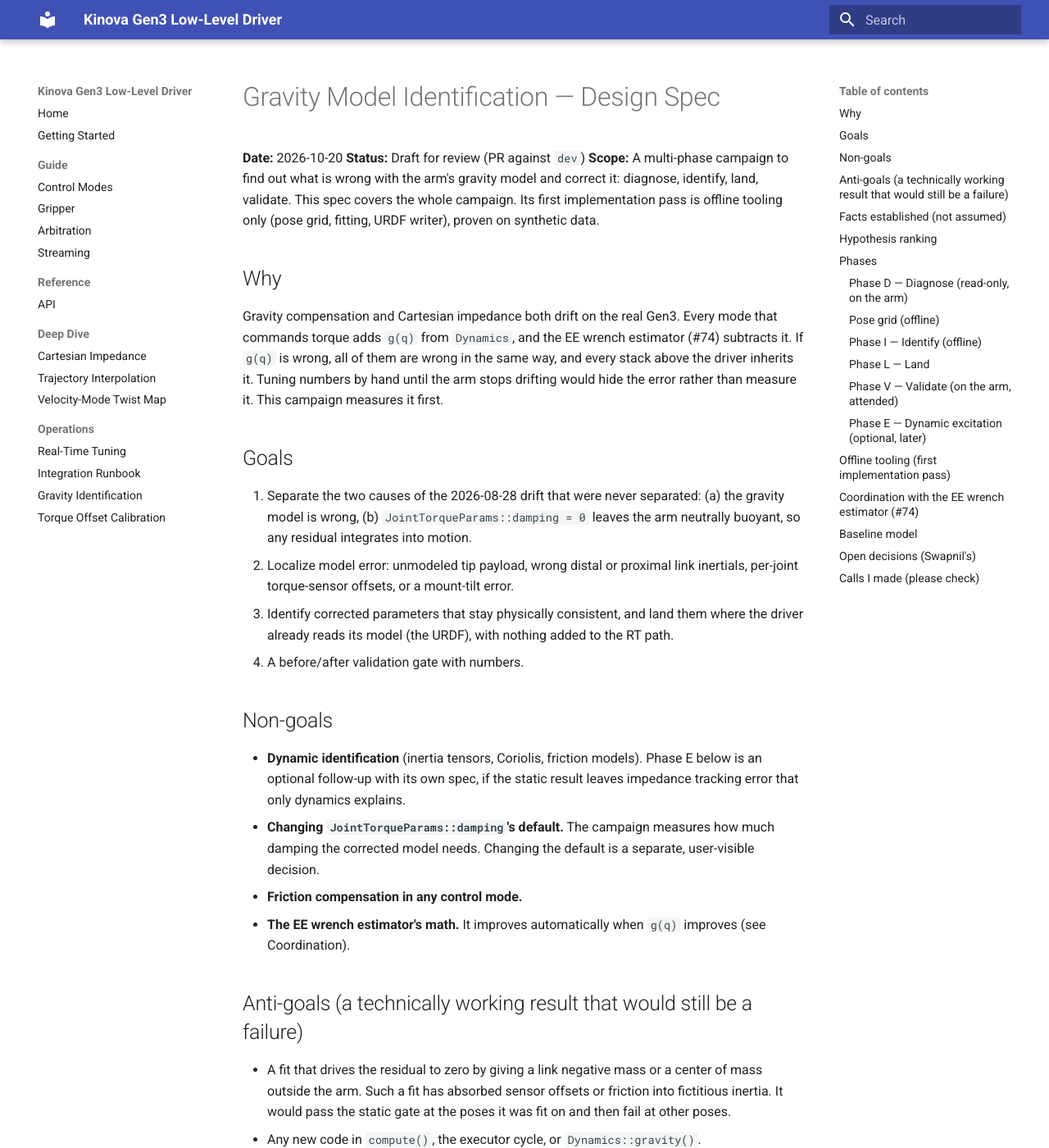
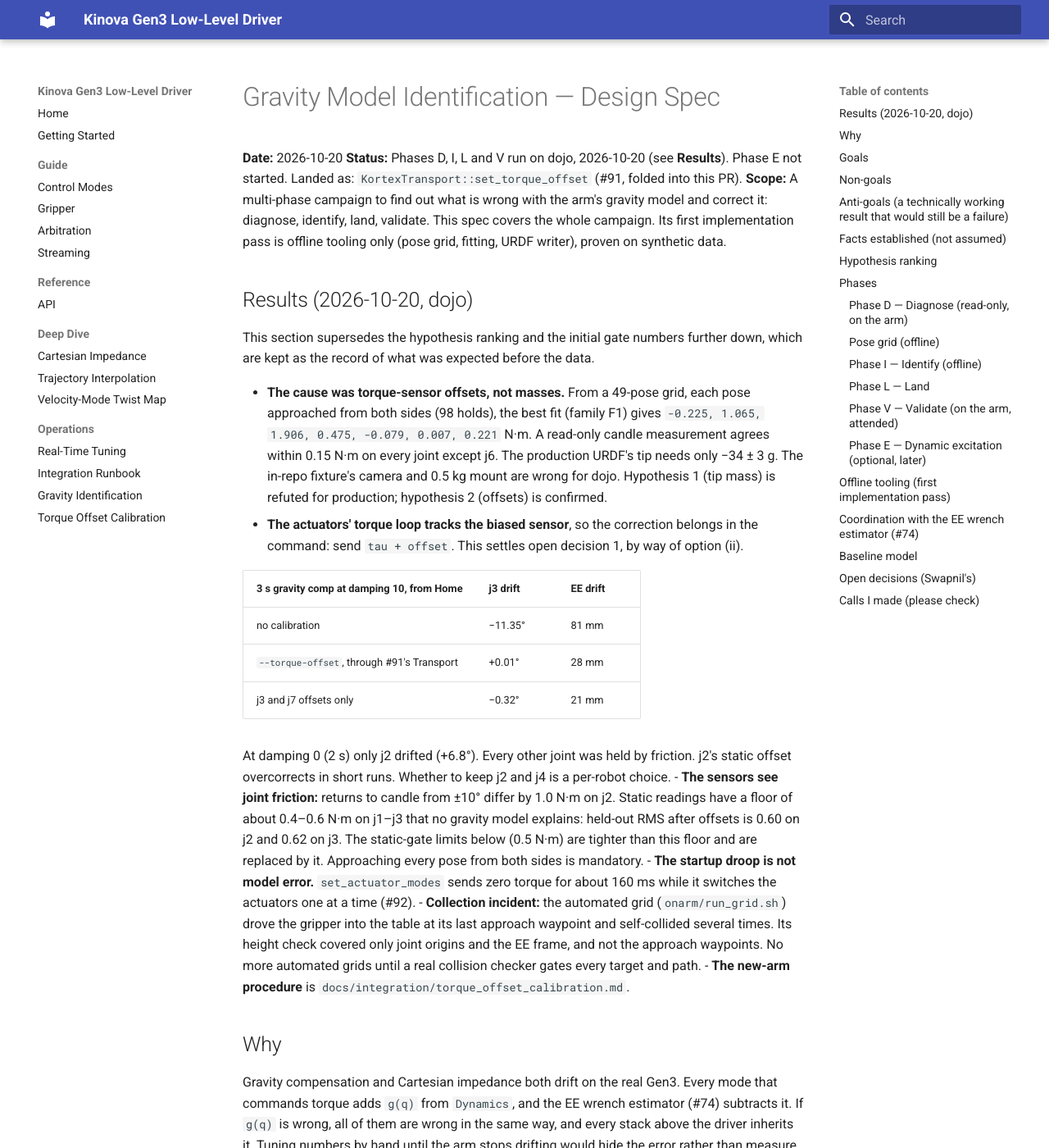
Before and after one commit to rammp-org/kinova-gen3-driver, an MkDocs documentation site: the page built from docs/superpowers/specs/2026-10-20-gravity-model-identification-design.md, in a window 1280 px wide and 1400 px high. Shown: the whole window at 82% size. Built offline with MkDocs 1.6.1 and Material for MkDocs 9.7.7, drawn with Linux system fonts in a browser that asks for light colours; some of the changed text lies outside the part shown.

Commit message:
docs: gravity-id spec and plan reconciled with the dojo results
Cause was torque-sensor offsets (masses fine); landing decided at the
Transport boundary (#91); static floor ~0.5 N*m replaces the initial gate;
collision incident and the new-arm procedure recorded.

Co-Authored-By: Claude Opus 5.5 <noreply@anthropic.com>
Claude-Session: https://claude.ai/code/session_01RR6EqMf5T7Bbo8HRLanLQh

```diff
--- a/docs/superpowers/specs/2026-10-20-gravity-model-identification-design.md
+++ b/docs/superpowers/specs/2026-10-20-gravity-model-identification-design.md
@@ -1,11 +1,50 @@
 # Gravity Model Identification — Design Spec
 
 **Date:** 2026-10-20
-**Status:** Draft for review (PR against `dev`)
+**Status:** Phases D, I, L and V run on dojo, 2026-10-20 (see **Results**). Phase E not
+started. Landed as: `KortexTransport::set_torque_offset` (#91, folded into this PR).
 **Scope:** A multi-phase campaign to find out what is wrong with the arm's
 gravity model and correct it: diagnose, identify, land, validate. This spec
 covers the whole campaign. Its first implementation pass is offline tooling
 only (pose grid, fitting, URDF writer), proven on synthetic data.
+
+## Results (2026-10-20, dojo)
+
+This section supersedes the hypothesis ranking and the initial gate numbers further down,
+which are kept as the record of what was expected before the data.
+
+- **The cause was torque-sensor offsets, not masses.** From a 49-pose grid, each pose
+  approached from both sides (98 holds), the best fit (family F1) gives
+  `-0.225, 1.065, 1.906, 0.475, -0.079, 0.007, 0.221` N·m. A read-only candle measurement
+  agrees within 0.15 N·m on every joint except j6. The production URDF's tip needs
+  only −34 ± 3 g. The in-repo fixture's camera and 0.5 kg mount are wrong for dojo.
+  Hypothesis 1 (tip mass) is refuted for production; hypothesis 2 (offsets) is confirmed.
+- **The actuators' torque loop tracks the biased sensor**, so the correction belongs
+  in the command: send `tau + offset`. This settles open decision 1, by way of
+  option (ii).
+
+  | 3 s gravity comp at damping 10, from Home | j3 drift | EE drift |
+  |---|---|---|
+  | no calibration | −11.35° | 81 mm |
+  | `--torque-offset`, through #91's Transport | +0.01° | 28 mm |
+  | j3 and j7 offsets only | −0.32° | 21 mm |
+
+  At damping 0 (2 s) only j2 drifted (+6.8°). Every other joint was held by friction.
+  j2's static offset overcorrects in short runs. Whether to keep j2 and j4 is a
+  per-robot choice.
+- **The sensors see joint friction:** returns to candle from ±10° differ by 1.0 N·m on
+  j2. Static readings have a floor of about 0.4–0.6 N·m on j1–j3 that no gravity
+  model explains: held-out RMS after offsets is 0.60 on j2 and 0.62 on j3. The
+  static-gate limits below (0.5 N·m) are tighter than this floor and are replaced
+  by it. Approaching every pose from both sides is mandatory.
+- **The startup droop is not model error.** `set_actuator_modes` sends zero torque
+  for about 160 ms while it switches the actuators one at a time (#92).
+- **Collection incident:** the automated grid (`onarm/run_grid.sh`) drove the gripper
+  into the table at its last approach waypoint and self-collided several times. Its
+  height check covered only joint origins and the EE frame, and not the approach
+  waypoints. No more automated grids until a real collision checker gates every
+  target and path.
+- **The new-arm procedure** is `docs/integration/torque_offset_calibration.md`.
 
 ## Why
 
@@ -403,7 +442,10 @@ is physically on the wrist.
 
 ## Open decisions (Swapnil's)
 
-1. **Where per-joint offsets land, if they matter (> 0.3 N·m).** Options:
+1. **DECIDED (2026-10-20):** option (ii), at the Transport boundary
+   (`KortexTransport::set_torque_offset`). The arm showed the inner torque loop does
+   close on the biased sensor. Kept below as the record. **Where per-joint offsets
+   land, if they matter (> 0.3 N·m).** Options:
    (i) Kinova's own per-actuator torque offset (ActuatorConfig, firmware-side,
    no driver change, but it changes the robot's stored state);
    (ii) a startup-loaded calibration at the Transport boundary, the same place
@@ -413,6 +455,10 @@ is physically on the wrist.
 2. **Which arms.** This spec assumes the dojo arm (abra). The flatbot arm needs
    its own D session with its own rendered URDF, because the payload differs
    per arm.
+3. **Getting it into ROS 2:** a node parameter, with a per-robot value stored next to
+   `mount.yaml`. This needs a driver release that includes #91.
+4. **Whether to fix the in-repo fixture's tip** (camera and 0.5 kg mount), or label
+   it as a different payload.
 
 ## Calls I made (please check)
 
```
Also changed, not shown: docs/superpowers/plans/2026-10-20-gravity-model-identification.md (+17 -0 lines).
